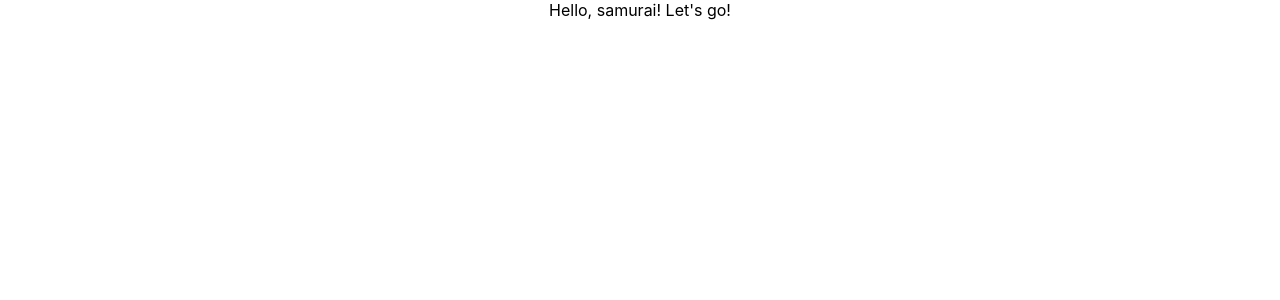
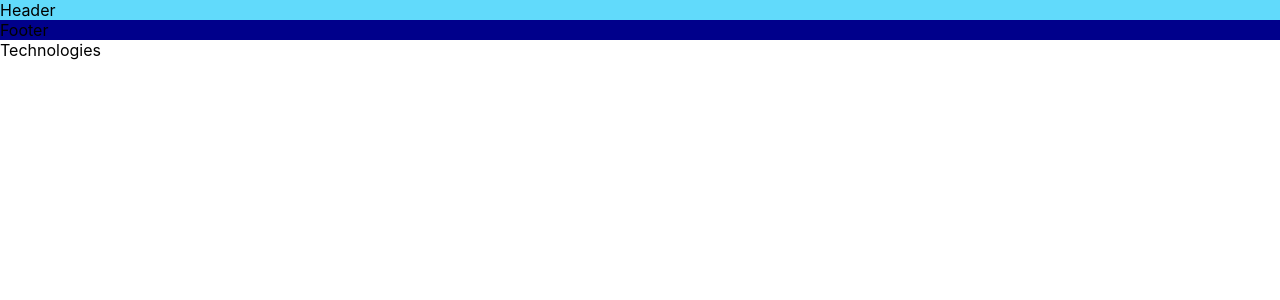
Before and after one commit to talerqa/peoplelink, a React (Create React App) app: page / in a window 1280 px wide. Shown: the top 300 px of the page. Built offline with nearby package versions, Linux system fonts and the light colour scheme.

Commit message:
feat: add Header, Footer, Technologies components

```diff
--- a/public/index.html
+++ b/public/index.html
@@ -28,6 +28,7 @@
   </head>
   <body>
     <noscript>You need to enable JavaScript to run this app.</noscript>
+
     <div id="root"></div>
     <!--
       This HTML file is a template.
--- a/src/App.css
+++ b/src/App.css
@@ -36,3 +36,14 @@
         transform: rotate(360deg);
     }
 }
+
+.Header {
+    background: #61dafb;
+    grid-area: header;
+    width: 100%;
+}
+
+.Footer {
+    background: darkblue;
+    grid-area: content;
+}
--- a/src/App.tsx
+++ b/src/App.tsx
@@ -1,12 +1,16 @@
 import React from 'react';
 import './App.css';
+import Header from "./Header";
+import Technologies from "./Technologies";
+import Footer from "./Footer";
 
-function App() {
-  return (
-    <div className="App">
-     Hello, samurai! Let's go!
-    </div>
-  );
+function App(props: any) {
+  debugger
+  return <div>
+    <Header/>
+    <Footer/>
+    <Technologies/>
+  </div>
 }
 
 export default App;
--- /dev/null
+++ b/src/Footer.tsx
@@ -0,0 +1,11 @@
+import React from 'react';
+import './App.css';
+
+function Footer(props: any) {
+  return (<div className="Footer">
+      Footer
+    </div>
+  )
+}
+
+export default Footer
--- /dev/null
+++ b/src/Header.tsx
@@ -0,0 +1,10 @@
+import React from 'react';
+
+
+function Header(props: any) {
+  return <div className="Header">
+    Header
+  </div>
+}
+
+export default Header
--- /dev/null
+++ b/src/Technologies.tsx
@@ -0,0 +1,11 @@
+import React from 'react';
+
+function Technologies(props: any) {
+  return (
+    <div className="Technologies">
+      Technologies
+    </div>
+  );
+}
+
+export default Technologies;
--- a/src/index.tsx
+++ b/src/index.tsx
@@ -4,6 +4,6 @@ import './index.css';
 import App from './App';
 
 ReactDOM.render(
-    <App />,
+    <App  />,
   document.getElementById('root')
 );
```
Lines whose indentation alone changed are shown as unchanged.
